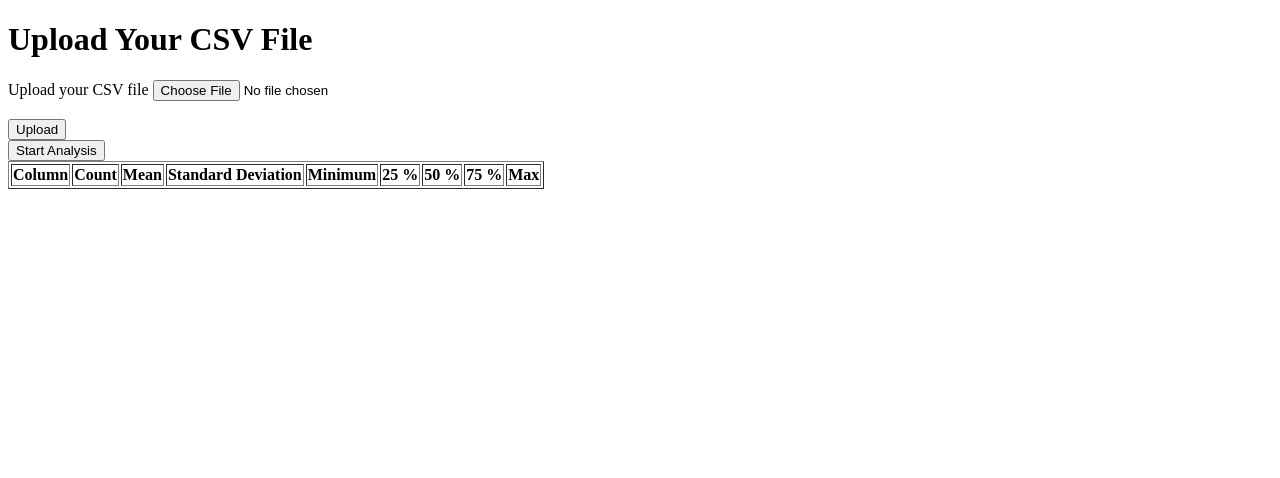
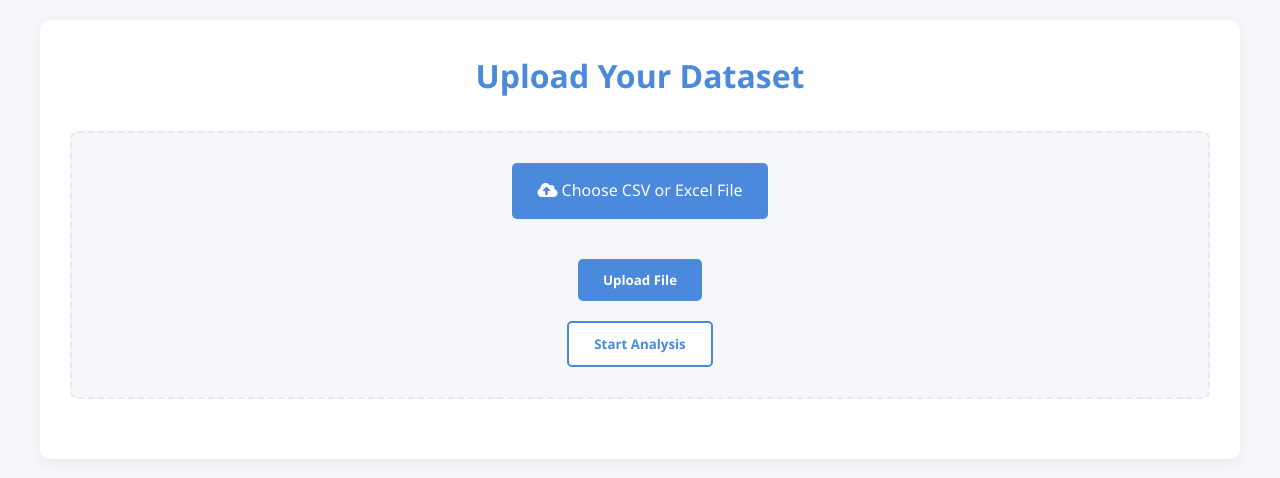
Before and after one commit to nchirag/Django_Dataset_Cleaner, a Django app: page /cleaning/ in a window 1280 px wide. Shown: the top 478 px of the page. Run offline with Django 4.2, Linux system fonts and the light colour scheme; lists and menus that the app fills with data are empty.

Commit message:
updated css

```diff
--- a/cleaner/templates/cleaning.html
+++ b/cleaner/templates/cleaning.html
@@ -3,38 +3,242 @@
 <head>
     <meta charset="UTF-8">
     <meta name="viewport" content="width=device-width, initial-scale=1.0">
-    <title>CSV File Upload</title>
+    <title>DataCleaner | CSV File Upload</title>
+    <style>
+        :root {
+            --primary: #4a89dc;
+            --primary-light: #5d9cec;
+            --secondary: #48cfad;
+            --dark: #434a54;
+            --light: #f5f7fa;
+            --gray: #e6e9ed;
+            --success: #8cc152;
+            --warning: #f6bb42;
+            --error: #da4453;
+        }
+
+        * {
+            margin: 0;
+            padding: 0;
+            box-sizing: border-box;
+            font-family: 'Segoe UI', Tahoma, Geneva, Verdana, sans-serif;
+        }
+
+        body {
+            background-color: var(--light);
+            color: var(--dark);
+            line-height: 1.6;
+            padding: 20px;
+        }
+
+        .container {
+            max-width: 1200px;
+            margin: 0 auto;
+            background: white;
+            border-radius: 10px;
+            box-shadow: 0 5px 15px rgba(0, 0, 0, 0.05);
+            padding: 30px;
+        }
+
+        h1 {
+            color: var(--primary);
+            text-align: center;
+            margin-bottom: 30px;
+            font-weight: 600;
+        }
+
+        .upload-section {
+            background: var(--light);
+            border-radius: 8px;
+            padding: 30px;
+            margin-bottom: 30px;
+            text-align: center;
+            border: 2px dashed var(--gray);
+            transition: all 0.3s;
+        }
+
+        .upload-section:hover {
+            border-color: var(--primary);
+        }
+
+        .file-upload {
+            position: relative;
+            display: inline-block;
+            margin-bottom: 20px;
+        }
+
+        .file-upload-label {
+            display: block;
+            padding: 15px 25px;
+            background: var(--primary);
+            color: white;
+            border-radius: 5px;
+            cursor: pointer;
+            transition: background 0.3s;
+            font-weight: 500;
+        }
+
+        .file-upload-label:hover {
+            background: var(--primary-light);
+        }
+
+        .file-upload-input {
+            position: absolute;
+            left: 0;
+            top: 0;
+            opacity: 0;
+            width: 100%;
+            height: 100%;
+            cursor: pointer;
+        }
+
+        .button-group {
+            display: flex;
+            justify-content: center;
+            gap: 15px;
+            margin-top: 20px;
+        }
+
+        .btn {
+            padding: 12px 25px;
+            border: none;
+            border-radius: 5px;
+            font-weight: 600;
+            cursor: pointer;
+            transition: all 0.3s;
+        }
+
+        .btn-primary {
+            background: var(--primary);
+            color: white;
+        }
+
+        .btn-primary:hover {
+            background: var(--primary-light);
+            transform: translateY(-2px);
+        }
+
+        .btn-secondary {
+            background: white;
+            color: var(--primary);
+            border: 2px solid var(--primary);
+        }
+
+        .btn-secondary:hover {
+            background: var(--primary);
+            color: white;
+            transform: translateY(-2px);
+        }
+
+        .message {
+            text-align: center;
+            padding: 15px;
+            margin: 20px 0;
+            border-radius: 5px;
+            font-weight: 500;
+        }
+
+        .success {
+            background: rgba(140, 193, 82, 0.2);
+            color: var(--success);
+            border: 1px solid var(--success);
+        }
+
+        .stats-table {
+            width: 100%;
+            border-collapse: collapse;
+            margin-top: 30px;
+            box-shadow: 0 2px 10px rgba(0, 0, 0, 0.05);
+            overflow: hidden;
+            border-radius: 8px;
+        }
+
+        .stats-table th {
+            background: var(--primary);
+            color: white;
+            padding: 15px;
+            text-align: left;
+        }
+
+        .stats-table td {
+            padding: 12px 15px;
+            border-bottom: 1px solid var(--gray);
+        }
+
+        .stats-table tr:nth-child(even) {
+            background: var(--light);
+        }
+
+        .stats-table tr:hover {
+            background: rgba(74, 137, 220, 0.1);
+        }
+
+        @media (max-width: 768px) {
+            .container {
+                padding: 15px;
+            }
+
+            .button-group {
+                flex-direction: column;
+            }
+
+            .stats-table {
+                display: block;
+                overflow-x: auto;
+            }
+        }
+    </style>
 </head>
 <body>
-    <h1>Upload Your CSV File</h1>
+    <div class="container">
+        <h1>Upload Your Dataset</h1>
+
+        <div class="upload-section">
             <form action="{% url 'upload_file' %}" method="post" enctype="multipart/form-data">
                 {% csrf_token %}
-        <label for="fileSelect">Upload your CSV file</label>
-        <input id="fileSelect" type="file" name="file" accept=".csv, application/vnd.openxmlformats-officedocument.spreadsheetml.sheet, application/vnd.ms-excel" />
-        <br><br>
-        <button type="submit">Upload</button>
+                <div class="file-upload">
+                    <label for="fileSelect" class="file-upload-label">
+                        <i class="fas fa-cloud-upload-alt"></i> Choose CSV or Excel File
+                    </label>
+                    <input id="fileSelect" class="file-upload-input" type="file" name="file"
+                           accept=".csv, application/vnd.openxmlformats-officedocument.spreadsheetml.sheet, application/vnd.ms-excel" />
+                </div>
+
+                <div class="button-group">
+                    <button type="submit" class="btn btn-primary">Upload File</button>
+                </div>
             </form>
+
             {% if message %}
-    <p style="color: green;">{{ message }}</p>
+            <div class="message success">
+                {{ message }}
+            </div>
             {% endif %}
 
             <form action="{% url 'dataset_description' %}" method="get">
-        <button type="submit">Start Analysis</button>
+                <div class="button-group">
+                    <button type="submit" class="btn btn-secondary">Start Analysis</button>
+                </div>
             </form>
+        </div>
 
-    <table border="1">
+        {% if description %}
+        <div class="table-responsive">
+            <table class="stats-table">
+                <thead>
                     <tr>
                         <th>Column</th>
                         <th>Count</th>
                         <th>Mean</th>
-            <th>Standard Deviation</th>
+                        <th>Std Dev</th>
                         <th>Minimum</th>
-            <th>25 %</th>
-            <th>50 %</th>
-            <th>75 %</th>
-            <th>Max</th>
+                        <th>25%</th>
+                        <th>50%</th>
+                        <th>75%</th>
+                        <th>Maximum</th>
                     </tr>
-        {% if description %}
+                </thead>
+                <tbody>
                     {% for row in description %}
                     <tr>
                         <td>{{ row.column }}</td>
@@ -48,7 +252,13 @@
                         <td>{{ row.max_value }}</td>
                     </tr>
                     {% endfor %}
+                </tbody>
+            </table>
+        </div>
         {% endif %}
-    </table>
+    </div>
+
+    <!-- Font Awesome for icons (optional) -->
+    <link rel="stylesheet" href="https://cdnjs.cloudflare.com/ajax/libs/font-awesome/5.15.3/css/all.min.css">
 </body>
 </html>
```
Also changed, not shown: db.sqlite3, files/Electronic_sales_Sep2023-Sep2024.csv (added). Lines whose indentation alone changed are shown as unchanged.
